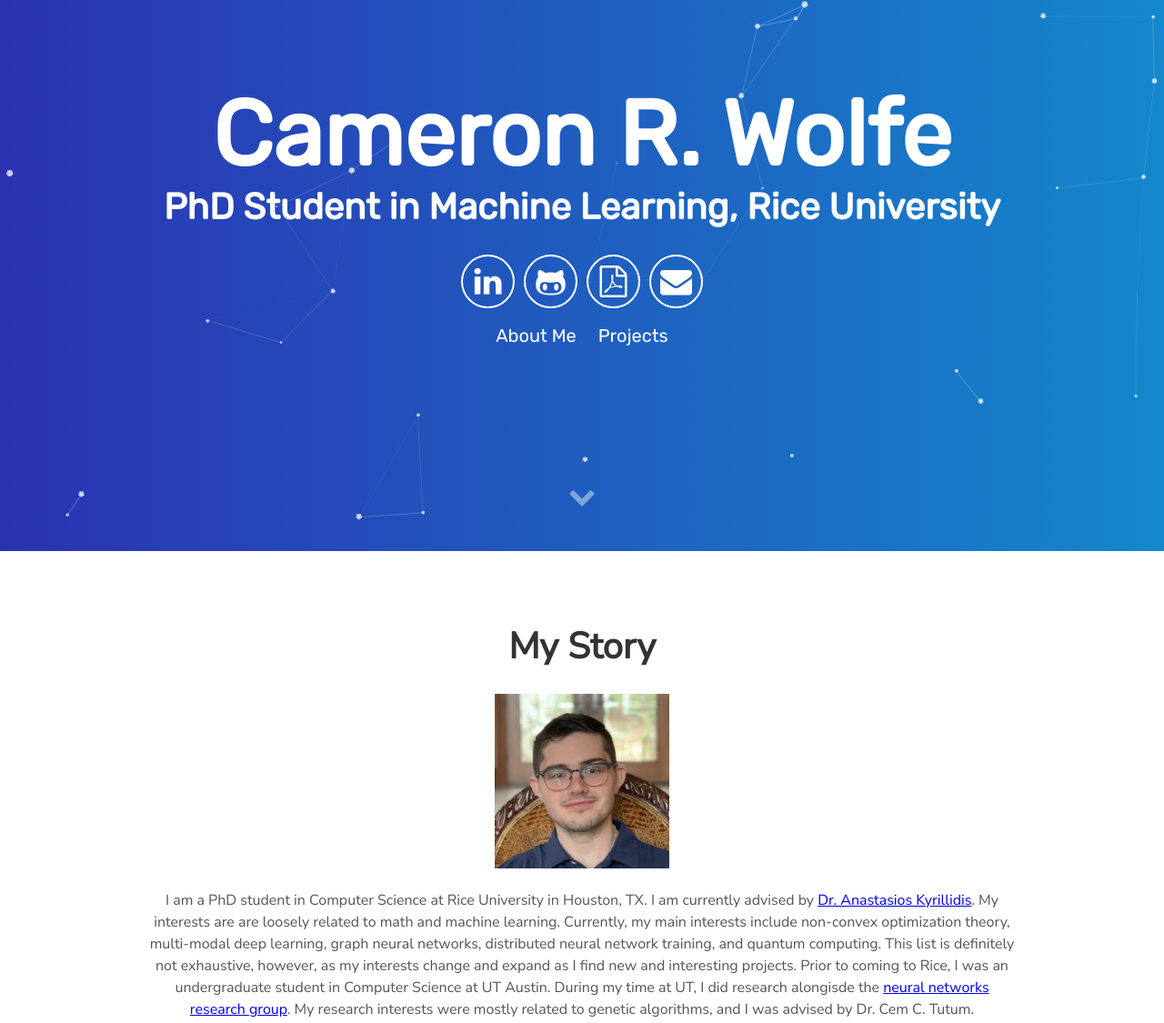
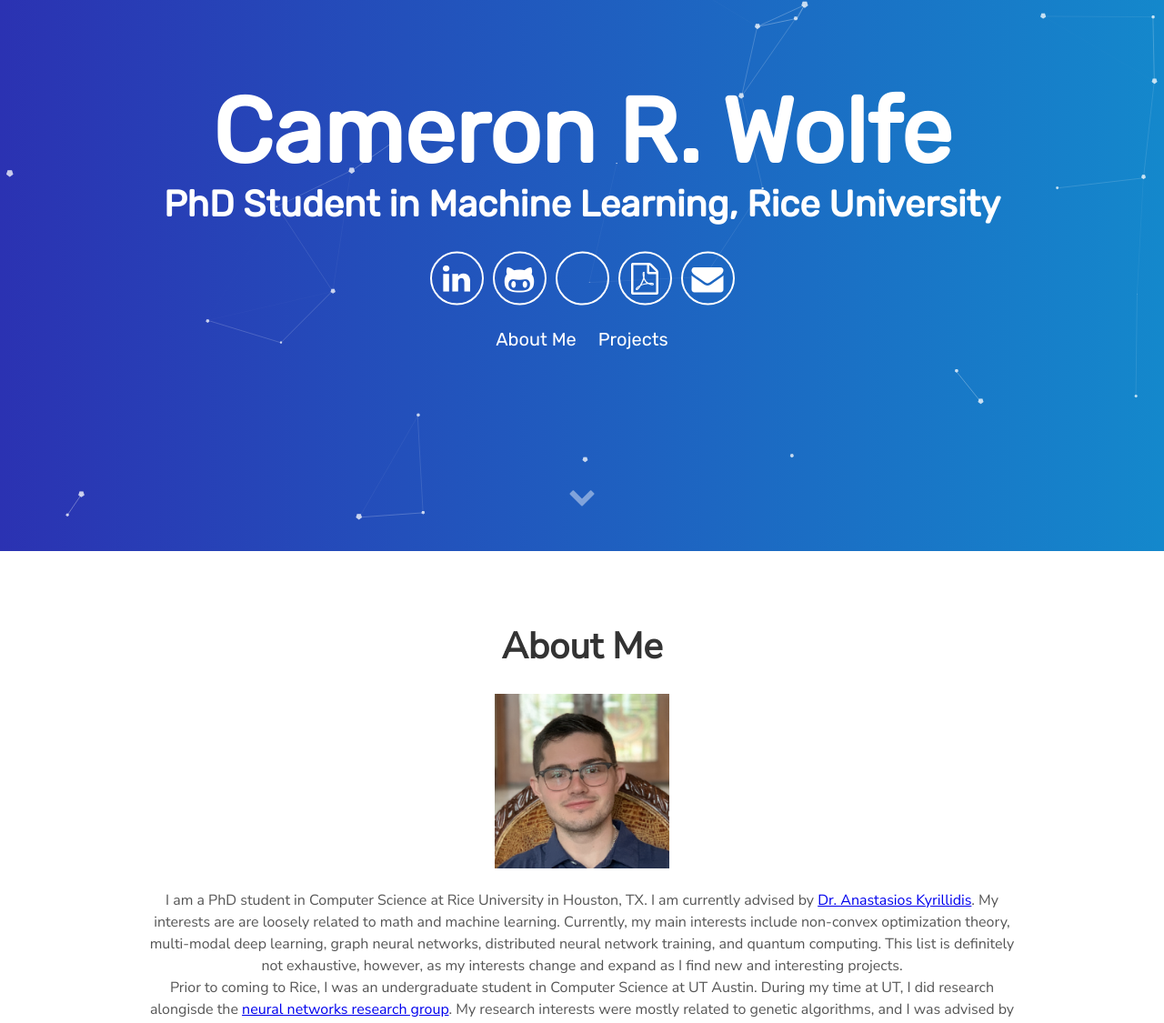
Before and after one commit to wolfecameron/wolfecameron.github.io, a plain HTML site: page index.html in a window 1280 px wide. Shown: the part 194-1319 px from the top of the page at 91% size. Drawn offline with nearby package versions, Linux system fonts and the light colour scheme.

Commit message:
fixes and add resume

```diff
--- a/index.html
+++ b/index.html
@@ -52,9 +52,16 @@
             <i class="icon fa fa-github-alt" aria-hidden="true"></i>
           </a>
           <a
+            aria-label="My Medium Profile"
+            target="_blank"
+            href="https://medium.com/@wolfe.cameron"
+          >
+            <i class="icon fa fa-medium-alt" aria-hidden="true"></i>
+          </a>
+          <a
             aria-label="My Résumé"
             target="_blank"
-            href="https://www.adityavsingh.com/resume.html"
+            href="./assets/documents/resume_cameronwolfe.pdf"
           >
             <i class="icon fa fa fa-file-pdf-o" aria-hidden="true"></i>
           </a>
@@ -79,7 +86,7 @@
     <section id="about">
       <!-- User Introduction-->
       <div class="user-details">
-        <h1>My Story</h1>
+        <h1>About Me</h1>
         <img
           src="./assets/img/headshot.png"
           alt="Professional Me"
@@ -90,7 +97,7 @@
             I am currently advised by <a href="http://akyrillidis.github.io/about/">Dr. Anastasios Kyrillidis</a>.
             My interests are are loosely related to math and machine learning.
             Currently, my main interests include non-convex optimization theory, multi-modal deep learning, graph neural networks, distributed neural network training, and quantum computing.
-            This list is definitely not exhaustive, however, as my interests change and expand as I find new and interesting projects.
+            This list is definitely not exhaustive, however, as my interests change and expand as I find new and interesting projects.<br>
 
             Prior to coming to Rice, I was an undergraduate student in Computer Science at UT Austin.
             During my time at UT, I did research alongisde the <a href="http://nn.cs.utexas.edu/">neural networks research group</a>.
@@ -358,7 +365,7 @@
     </section>
 
     <footer class="footer">
-      <p>&copy; Aditya Vikram Singh, 2020</p>
+      <p>&copy; Cameron R. Wolfe, 2020</p>
     </footer>
 
     <!-- Import JS: Particles Theme -->
```
Also changed, not shown: 2 other files.
